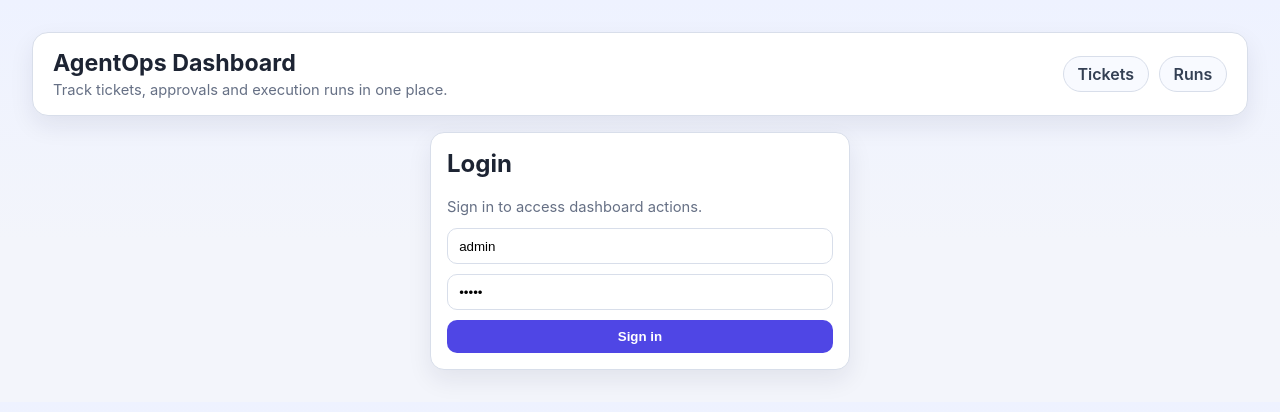
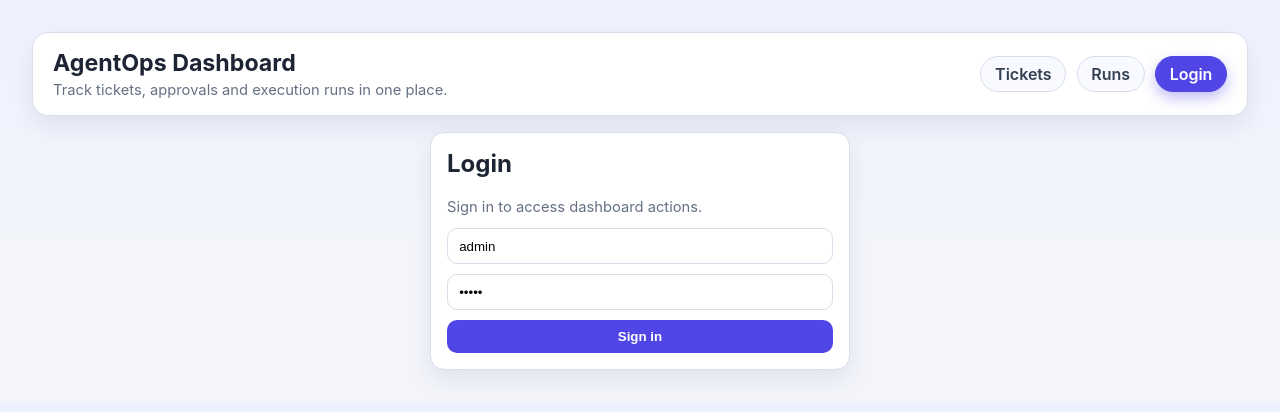
Before and after one commit to AstroMen/agentops-hub, a Next.js app in the folder apps/dashboard_web/: page /login in a window 1280 px wide. Shown: the top 412 px of the page. Built offline with nearby package versions, Linux system fonts and the light colour scheme; no server answers.

Commit message:
fix conflict issue for nav

```diff
--- a/apps/dashboard_web/app/components/nav-links.js
+++ b/apps/dashboard_web/app/components/nav-links.js
@@ -5,6 +5,7 @@ import { usePathname } from 'next/navigation';
 const links = [
   { href: '/tickets', label: 'Tickets' },
   { href: '/runs', label: 'Runs' },
+  { href: '/login', label: 'Login' },
 ];
 
 export default function NavLinks() {
```
